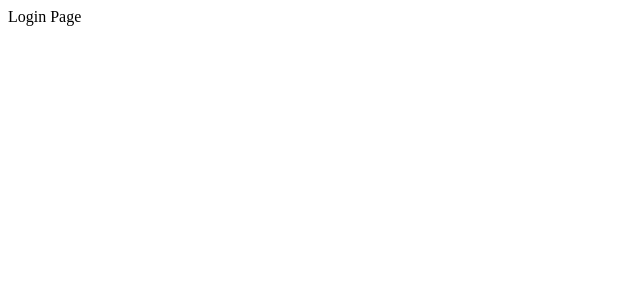
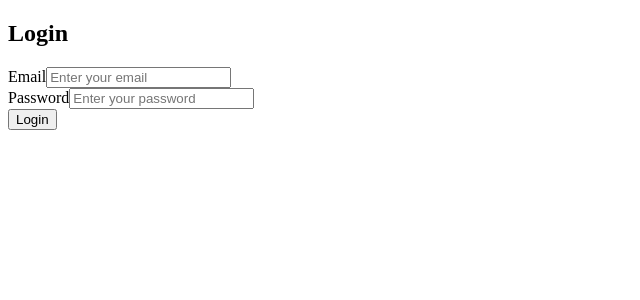
Before and after one commit to VidhyaDivakar/senior-care-hub, a React (Vite) app in the folder frontend/seniorhub/: page /login in a window 1280 px wide. Shown: the top 300 px of the page, without its empty margins (0-640 px from the left). Built offline with nearby package versions, Linux system fonts and the light colour scheme.

Commit message:
Phase 3 - Added the functions to call backend and connect with login endpoint

```diff
--- a/frontend/seniorhub/package.json
+++ b/frontend/seniorhub/package.json
@@ -10,6 +10,7 @@
     "preview": "vite preview"
   },
   "dependencies": {
+    "axios": "^1.17.0",
     "react": "^19.2.6",
     "react-dom": "^19.2.6",
     "react-router-dom": "^7.16.0"
--- a/frontend/seniorhub/src/pages/Login.tsx
+++ b/frontend/seniorhub/src/pages/Login.tsx
@@ -1,4 +1,40 @@
+import { useState } from 'react'
+
 const Login = () => {
-    return <div> Login Page</div>
-};
-export default Login;
+  const [email, setEmail] = useState('')
+  const [password, setPassword] = useState('')
+
+  return (
+    <div>
+      <h2>Login</h2>
+      <form onSubmit={(e) => {
+        e.preventDefault()
+        console.log({ email, password })
+      }}>
+        <div>
+          <label>Email</label>
+          <input
+            type="email"
+            value={email}
+            onChange={(e) => setEmail(e.target.value)}
+            placeholder="Enter your email"
+            required
+          />
+        </div>
+        <div>
+          <label>Password</label>
+          <input
+            type="password"
+            value={password}
+            onChange={(e) => setPassword(e.target.value)}
+            placeholder="Enter your password"
+            required
+          />
+        </div>
+        <button type="submit">Login</button>
+      </form>
+    </div>
+  )
+}
+
+export default Login
--- a/frontend/seniorhub/src/pages/dashboard/DashboardLayout.tsx
+++ b/frontend/seniorhub/src/pages/dashboard/DashboardLayout.tsx
@@ -1,5 +1,13 @@
 import { Outlet } from 'react-router-dom'
-const Dashboard = () => {
-    return <div> User Dashboard</div>
+//<Outlet /> is a placeholder that tells React Router "render the child route's component here."
+
+const DashboardLayout = () => {
+    return (
+        <div>
+            <p>Dashboard Layout</p>
+            <Outlet />
+        </div>
+    )
 };
-export default Dashboard;
+
+export default DashboardLayout;
```
Also changed, not shown: frontend/seniorhub/src/api/auth.ts (added, +14 -0 lines), 1 other file (tests, documents, lock files or other folders).
